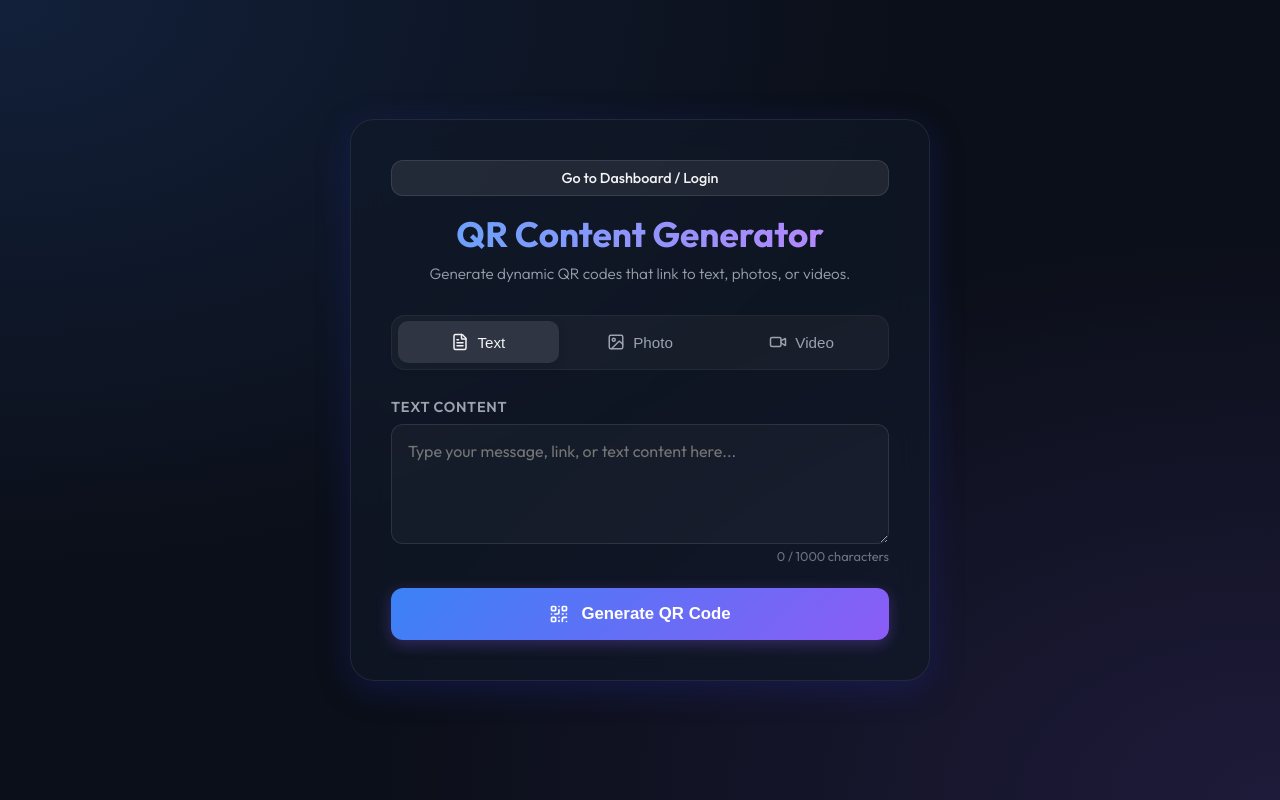
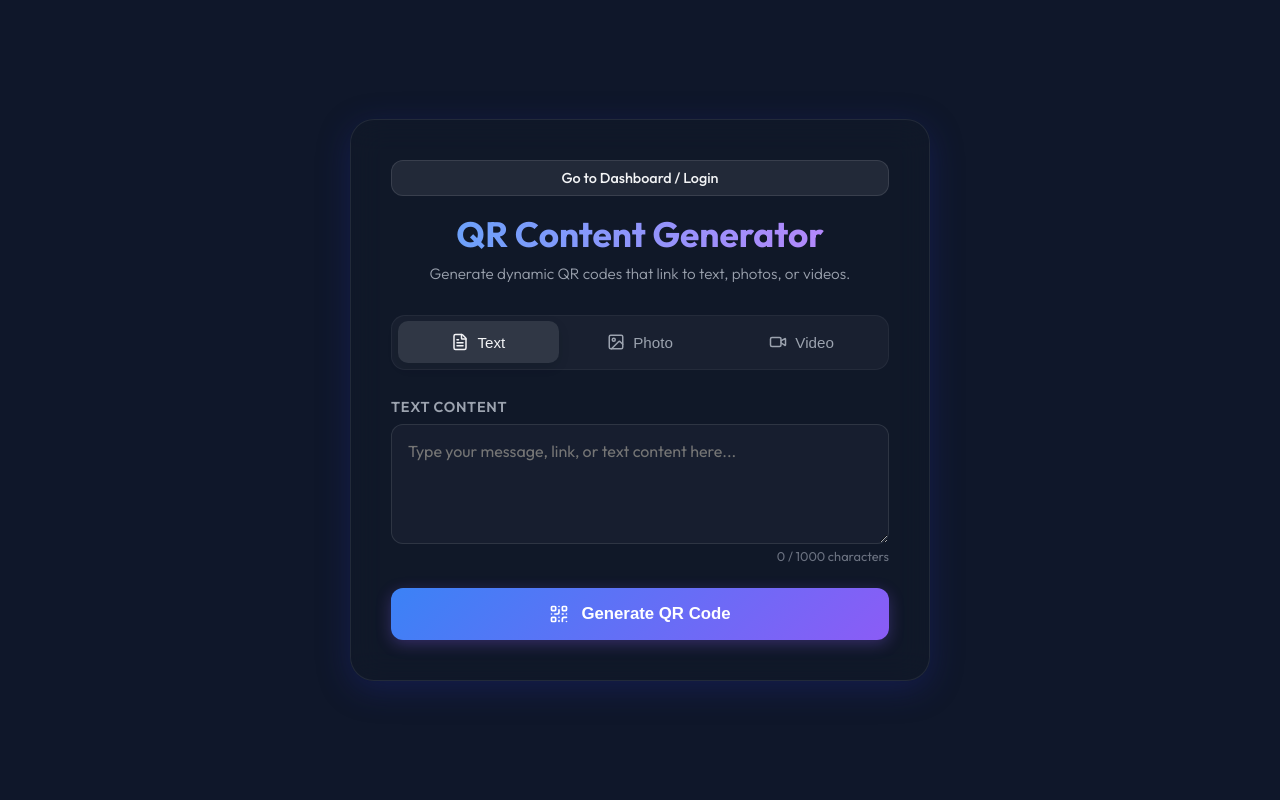
Before and after one commit to Rohith1112tech/QR, a React app in the folder frontend/: page / in a window 1280 px wide. Built offline with nearby package versions, Linux system fonts and the light colour scheme; no server answers; the HTML template or start-up script is replaced by a standard one.

Commit message:
feat: remove secure shared message badge and simplify body background

```diff
--- a/frontend/src/index.css
+++ b/frontend/src/index.css
@@ -24,13 +24,9 @@
 
 body {
   font-family: var(--font-sans);
-  background-color: var(--bg-color);
+  background-color: #0f172a; /* Simple, neat, solid Slate background */
   color: var(--text-primary);
   min-height: 100vh;
-  background-image:
-    radial-gradient(at 0% 0%, rgba(59, 130, 246, 0.15) 0px, transparent 50%),
-    radial-gradient(at 100% 100%, rgba(139, 92, 246, 0.15) 0px, transparent 50%);
-  background-attachment: fixed;
   display: flex;
   justify-content: center;
   align-items: center;
--- a/frontend/src/pages/ViewQR.jsx
+++ b/frontend/src/pages/ViewQR.jsx
@@ -165,10 +165,6 @@ export default function ViewQR() {
         {/* TEXT CONTENT VIEWER */}
         {data.type === 'text' && (
           <div className="text-viewer-container">
-            <div className="text-viewer-badge">
-              <span className="lock-dot"></span>
-              SECURE SHARED MESSAGE
-            </div>
             <h1 className="text-content" style={getFontSizeStyle(data.content)}>
               {data.content}
             </h1>
```
